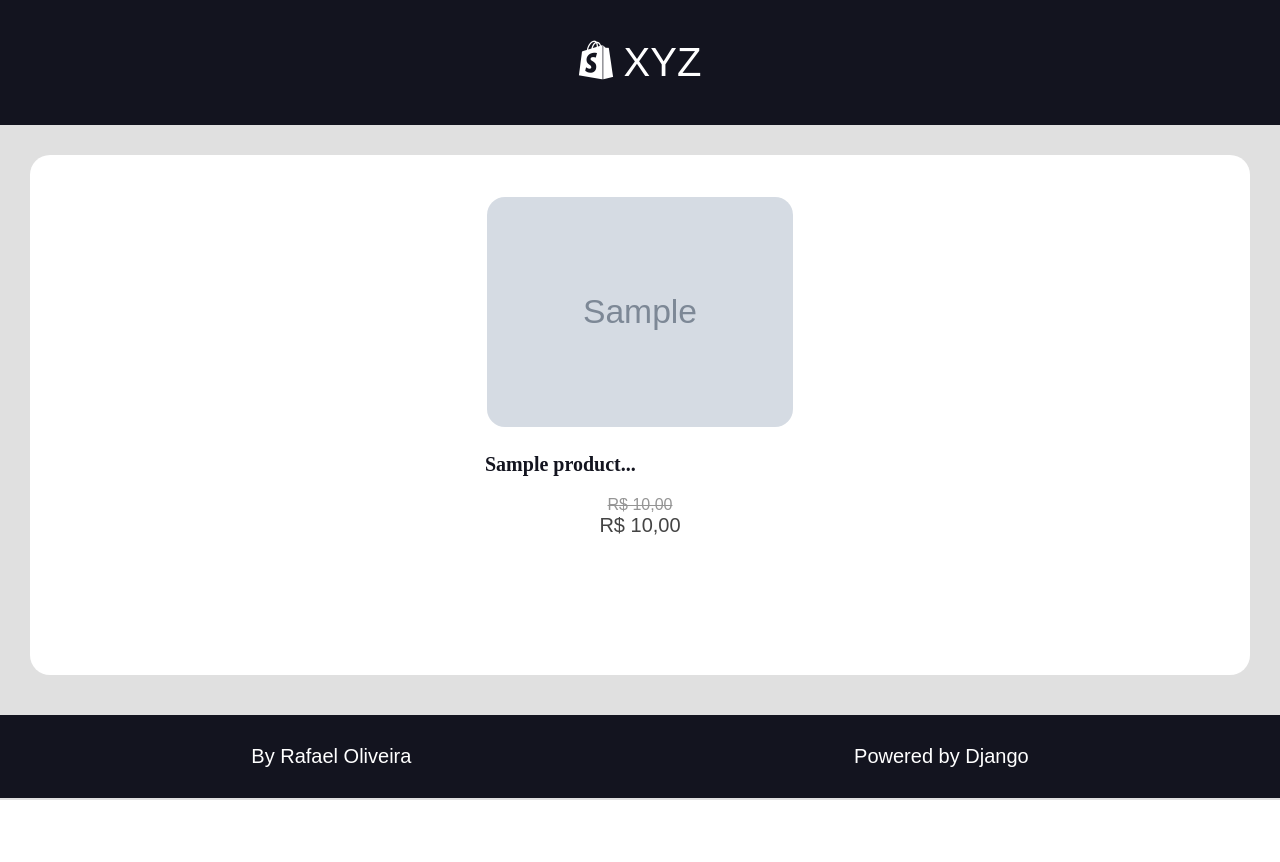
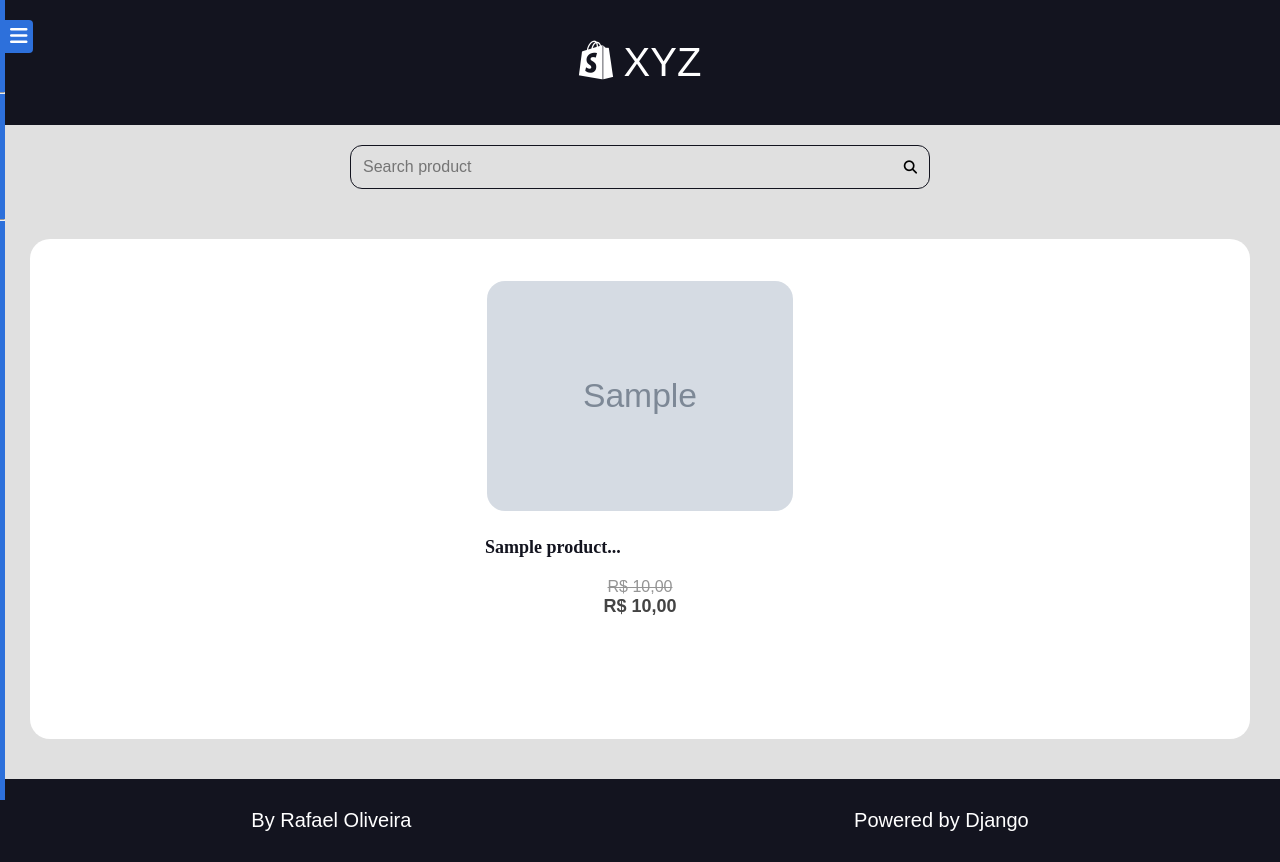
Before and after one commit to Rafael-soares-oliveira/ecommerce_django, a Django app: page / in a window 1280 px wide. Before the commit the page ends 800 px from the top, so only its background shows below. Run offline with Django 5.2, Linux system fonts and the light colour scheme; tables that the repository leaves empty hold one stand-in row (values such as "Sample post"); grey boxes marked "Sample" are stand-in pictures.

Commit message:
remove price on product.model and keep only in Product Variation / toggle-menu

```diff
--- a/base_static/css/styles.css
+++ b/base_static/css/styles.css
@@ -74,6 +74,10 @@ img {
     padding: var(--spacing-gutter-small) var(--spacing-gutter-medium);
 }
 
+.main-content {
+    margin: 0 auto;
+}
+
 /*Header*/
 .header-container {
     background: var(--color-primary-dark);
@@ -96,6 +100,162 @@ img {
   gap: 1rem;
 }
 
+/*Menu*/
+.hidden-text {
+    display: none;
+}
+
+.menu-container {
+    position: fixed;
+    top: 0;
+    left: 0;
+    bottom: 0;
+    width: 200px;
+    min-height: 100vh;
+    overflow-y: auto;
+    background: var(--color-primary);
+    z-index: 2;
+    transition: all 300ms ease-in-out;
+}
+
+.menu-container a {
+    color: var(--color-white);
+    text-decoration: none;
+}
+
+.menu-hidden {
+    left: -195px;
+}
+
+.button-show-menu {
+    position: fixed;
+    left: 195px;
+    top: 2rem;
+    color: var(--color-white);
+    background-color: var(--color-primary);
+    border: none;
+    font-size: 2rem;
+    z-index: 3;
+    padding: 0.5rem;
+    visibility: hidden;
+    opacity: 0;
+    transition: all 300ms ease-in-out;
+    border-radius: 0 4px 4px 0;
+    cursor: pointer;
+}
+
+.button-show-menu-visible {
+    visibility: visible;
+    opacity: 1;
+    left: 5px;
+}
+
+.button-show-menu-visible:hover {
+    scale: 1.1;
+}
+
+.button-close-menu {
+    position: absolute;
+    top: 1rem;
+    right: 1rem;
+    color: var(--color-white);
+    background: none;
+    border: none;
+    font-size: 2rem;
+    z-index: 3;
+    cursor: pointer;
+}
+
+.button-close-menu:hover {
+    scale: 1.2;
+}
+
+.menu-nav {
+    display: flex;
+    flex-flow: column wrap;
+    margin-top: 3rem;
+}
+
+.menu-nav button {
+    border: none;
+    background: none;
+    color: var(--color-white);
+    cursor: pointer;
+}
+
+.menu-nav span {
+    color: var(--color-primary-dark);
+}
+
+.menu-nav h3 {
+    margin-top: 1rem;
+    color: var(--color-white);
+    text-align: center;
+}
+
+.menu-nav button, .menu-nav a, .menu-nav span {
+    margin-left: 1rem;
+    margin-bottom: 1rem;
+    font-family: var(--font-headings);
+    font-size: 1.8rem;
+    font-weight: bold;
+    transition: all 200ms ease-in-out;
+}
+
+.menu-nav button:hover, .menu-nav a:hover {
+    scale: 1.1;
+    transform: translateX(1.1rem);
+}
+
+.menu-nav span:hover {
+    scale: 1.05;
+    transform: translateX(1.1rem);
+}
+
+/*search*/
+.search-container {
+    max-width: 64rem;
+  }
+
+  .search-form {
+    display: flex;
+    justify-content: center;
+    border: 1.5px solid var(--color-primary-dark);
+    border-radius: 1.2rem;
+    transition: 200ms all ease-in-out;
+  }
+
+  .search-form:hover {
+    scale: 1.05;
+    border: 1.5px solid var(--color-primary);
+  }
+
+  .search-form:focus-within {
+    border: 1.5px solid var(--color-primary);
+    background: var(--color-white);
+    scale: 1.05;
+  }
+
+  .search-input, .search-button {
+    border: none;
+    background: none;
+    outline: none;
+    padding: 1.2rem;
+    transition: 200ms all ease-in-out;
+  }
+
+  .search-button:hover {
+    background: var(--color-primary-light-hover);
+    border-top-right-radius: 1rem;
+    border-bottom-right-radius: 1rem;
+  }
+
+  .search-input {
+    width: 100%;
+    font-size: 1.6rem;
+  }
+
+
 /*Footer*/
 .footer-container {
     background: var(--color-primary-dark);
@@ -117,26 +277,25 @@ img {
 }
 
 /*Home*/
-.main-content {
+.main-content-list {
     display: grid;
     grid-template-columns: repeat(auto-fit, minmax(300px, 1fr));
     padding-top: var(--spacing-gutter-small);
     margin: var(--spacing-gutter-medium);
     border-radius: 2rem;
     background: var(--color-white);
-    height: 520px;
 }
 
 .product {
     background: var(--color-white);
     overflow: hidden;
-    margin: 0 auto;
+    margin: var(--spacing-gutter-small) auto;
     max-width: 35rem;
     transition: all 200ms ease-in-out;
-    height: 500px;
+    height: 440px;
 }
 
-.product:hover a {
+.product:hover a, .product:hover span {
     color: var(--color-primary);
 }
 
@@ -145,7 +304,7 @@ img {
 }
 
 .product-image {
-    margin: var(--spacing-gutter-small);
+    margin: 0 var(--spacing-gutter-small) 0 var(--spacing-gutter-small);
   }
 
 .product-image img {
@@ -157,7 +316,7 @@ img {
 }
 
 .product-name {
-    font-size: 2rem;
+    font-size: 1.8rem;
     margin: var(--spacing-gutter-small);
 }
 
@@ -172,8 +331,9 @@ img {
     color: var(--color-primary-dark);
 }
 
-.product-price-offer {
-    font-size: 2rem;
+.product-price {
+    font-size: 1.8rem;
+    font-weight: bold;
 }
 
 .product-price-muted {
--- /dev/null
+++ b/base_static/js/scripts.js
@@ -0,0 +1,28 @@
+(() => {
+    const buttonCloseMenu = document.querySelector('.button-close-menu');
+    const buttonShowMenu = document.querySelector('.button-show-menu');
+    const menuContainer = document.querySelector('.menu-container');
+
+    const buttonShowMenuVisibleClass = 'button-show-menu-visible';
+    const menuHiddenClass = 'menu-hidden';
+
+    const closeMenu = () => {
+      buttonShowMenu.classList.add(buttonShowMenuVisibleClass);
+      menuContainer.classList.add(menuHiddenClass);
+    };
+
+    const showMenu = () => {
+      buttonShowMenu.classList.remove(buttonShowMenuVisibleClass);
+      menuContainer.classList.remove(menuHiddenClass);
+    };
+
+    if (buttonCloseMenu) {
+      buttonCloseMenu.removeEventListener('click', closeMenu);
+      buttonCloseMenu.addEventListener('click', closeMenu);
+    }
+
+    if (buttonShowMenu) {
+      buttonCloseMenu.removeEventListener('click', showMenu);
+      buttonShowMenu.addEventListener('click', showMenu);
+    }
+  })();
--- a/products/admin.py
+++ b/products/admin.py
@@ -12,8 +12,7 @@ class ProductAdmin(admin.ModelAdmin):
     prepopulated_fields = {
         "slug": ('product_name',)
     }
-    list_display = ['product_name', 'short_description',
-                    'get_price_marketing', 'get_offer_price_marketing']
+    list_display = ['product_name', 'short_description']
     list_display_links = ['product_name']
     ordering = ['-id']
     list_per_page = 30
--- a/products/models.py
+++ b/products/models.py
@@ -28,14 +28,6 @@ class Product(models.Model):
     slug = models.SlugField(
         max_length=255,
         unique=True)
-    price_marketing = models.FloatField(
-        default=0,
-        verbose_name=_('Price')
-    )
-    offer_price_marketing = models.FloatField(
-        default=0,
-        verbose_name=_('Offer Price')
-    )
     product_type = models.CharField(
         default='V',
         max_length=1,
@@ -45,14 +37,6 @@ class Product(models.Model):
             ('S', _('Simple')),
         )
     )
-
-    def get_price_marketing(self):
-        return f'R$ {self.price_marketing:.2f}'.replace('.', ',')
-    get_price_marketing.short_description = _('Price')
-
-    def get_offer_price_marketing(self):
-        return f'R$ {self.offer_price_marketing:.2f}'.replace('.', ',')
-    get_offer_price_marketing.short_description = _('Offer Price')
 
     def get_short_name(self):
         return f'{(self.product_name)[:55]}...'
@@ -107,7 +91,8 @@ class ProductVariation(models.Model):
         verbose_name=_('Price')
     )
     offer_price = models.FloatField(
-        default=0,
+        blank=True,
+        null=True,
         verbose_name=_('Offer Price')
     )
     stock = models.PositiveIntegerField(
@@ -115,6 +100,12 @@ class ProductVariation(models.Model):
         verbose_name=_('Stock')
     )
 
+    def get_price(self):
+        return f'R$ {self.price:.2f}'.replace('.', ',')
+
+    def get_offer_price(self):
+        return f'R$ {self.offer_price:.2f}'.replace('.', ',')
+
     class Meta:
         verbose_name = _('Product Variation')
         verbose_name_plural = _('Product Variations')
--- a/products/views.py
+++ b/products/views.py
@@ -1,12 +1,12 @@
 from django.views.generic import ListView, DetailView, View
-from products.models import Product
+from products.models import Product, ProductVariation
 import os
 
 PER_PAGE = os.environ.get('PER_PAGE', 6)
 
 
 class ProductsViewBase(ListView):
-    model = Product
+    model = ProductVariation
     context_object_name = 'products'
     ordering = ['-id']
 
--- a/templates/base/base.html
+++ b/templates/base/base.html
@@ -8,10 +8,13 @@
     <title>{% block title %}{% endblock title %}XYZ</title>
 </head>
 <body>
+    {% include "base/menu.html" %}
     {% include "base/header.html" %}
-    <main>
+    {% include "base/search.html" %}
+    <main class='main-content'>
         {% block content %}{% endblock content %}
     </main>
     {% include "base/footer.html" %}
+    <script src="{% static "js/scripts.js" %}"></script>
 </body>
 </html>
--- a/templates/base/links.html
+++ b/templates/base/links.html
@@ -29,3 +29,4 @@
 <link rel="icon" type="image/png" sizes="16x16" href="{% static 'image/favicon-16x16.png' %}">
 <link rel="manifest" href="{% static 'image/site.webmanifest' %}">
 <link rel="shortcut icon" href="{% static 'image/favicon.ico' %}" type="image/x-icon">
+<link rel="stylesheet" href="{% static "js/scripts.js" %}">
--- /dev/null
+++ b/templates/base/menu.html
@@ -0,0 +1,25 @@
+{% load i18n %}
+<button class="button-show-menu button-show-menu-visible">
+    <i class="fas fa-bars"></i>
+    <span class="hidden-text">{% translate "Show menu" %}</span>
+</button>
+
+<div class="menu-container menu-hidden">
+    <button class="button-close-menu button-close-menu-visible">
+      <i class="fas fa-times-circle"></i>
+      <span class="hidden-text">{% translate "Close menu" %}</span>
+    </button>
+
+    <div class="menu-content">
+      <nav class="menu-nav">
+        <a href="#">{% translate "Register" %}</a>
+        <a href="#">{% translate "Login" %}</a>
+        <hr>
+        <h3>Category</h3>
+        <span><a href="#"> TV</a></span>
+        <span><a href="#"> Smartphone</a></span>
+        <span><a href="#"> Notebook</a></span>
+        <hr>
+      </nav>
+    </div>
+</div>
--- /dev/null
+++ b/templates/base/search.html
@@ -0,0 +1,9 @@
+{% load i18n %}
+<div class="search-container container">
+    <form action="#" method="get" class="search-form" autocomplete="off">
+        <input type="search" name="q" class="search-input" placeholder='{% translate "Search product" %}' required>
+        <button type="submit" class="search-button">
+            <i class="fa fa-search"></i>
+        </button>
+    </form>
+</div>
--- a/templates/pages/home.html
+++ b/templates/pages/home.html
@@ -4,7 +4,7 @@
 {% block title %}{% translate "Home" %} | {% endblock title %}
 
 {% block content %}
-<div class="main-content">
+<div class="main-content-list">
     {% for product in products %}
         {% include "partials/product.html" %}
     {% endfor %}
--- a/templates/partials/product.html
+++ b/templates/partials/product.html
@@ -3,18 +3,25 @@
 <div class="product">
     <div class="product-image">
         <a href="#">
-            <img src="{{ product.product_image.url }}" alt="Card image cap">
+            <img src="{{ product.product.product_image.url }}" alt="Card image cap">
         </a>
     </div>
     <div>
-        <h5 class="product-name"><a href="#">{{ product.get_short_name }}</a></h5>
+        <h5 class="product-name"><a href="#">{{ product.product.get_short_name }}</a></h5>
         <div class='price'>
-            <span class="product-price product-price-muted">
-                {{ product.get_price_marketing }}
-            </span>
-            <span class="product-price-offer">
-                {{ product.get_offer_price_marketing }}
-            </span>
+            {% if product.offer_price %}
+                <span class="product-price-muted">
+                    {{ product.get_price }}
+                </span>
+                <span class="product-price">
+                    {{ product.get_offer_price }}
+                </span>
+            {% else %}
+                <span class="product-price">
+                    {{ product.get_price }}
+                </span>
+            {% endif %}
+
         </div>
     </div>
 </div>
```
Also changed, not shown: products/signals.py (+24 -24 lines), products/migrations/0005_remove_product_offer_price_marketing_and_more.py (added), products/migrations/0006_alter_productvariation_offer_price.py (added).
